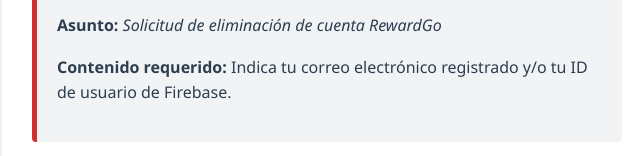
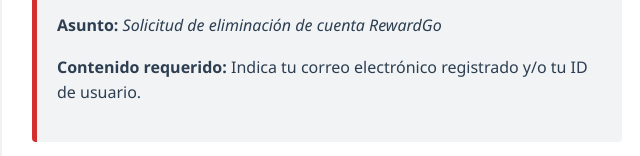
Before and after one commit to Aregon-guevara/monetizacion-web, a plain HTML site: page rewardgo/delete-account.html in a window 1280 px wide. Shown: the part 781-937 px from the top of the page, without its empty margins (313-953 px from the left). Drawn offline with Linux system fonts and the light colour scheme.

Commit message:
Update required content description for account deletion

```diff
--- a/rewardgo/delete-account.html
+++ b/rewardgo/delete-account.html
@@ -35,7 +35,7 @@
             <p>Si ya desinstalaste la aplicación o no puedes acceder a tu cuenta, envía un correo desde la dirección registrada a:</p>
             <p><b>📩 byronguevara@aregonsolutions.com</b></p>
             <p><b>Asunto:</b> <i>Solicitud de eliminación de cuenta RewardGo</i></p>
-            <p><b>Contenido requerido:</b> Indica tu correo electrónico registrado y/o tu ID de usuario de Firebase.</p>
+            <p><b>Contenido requerido:</b> Indica tu correo electrónico registrado y/o tu ID de usuario.</p>
         </div>
 
         <h3>¿Qué datos se eliminarán permanentemente?</h3>
```
